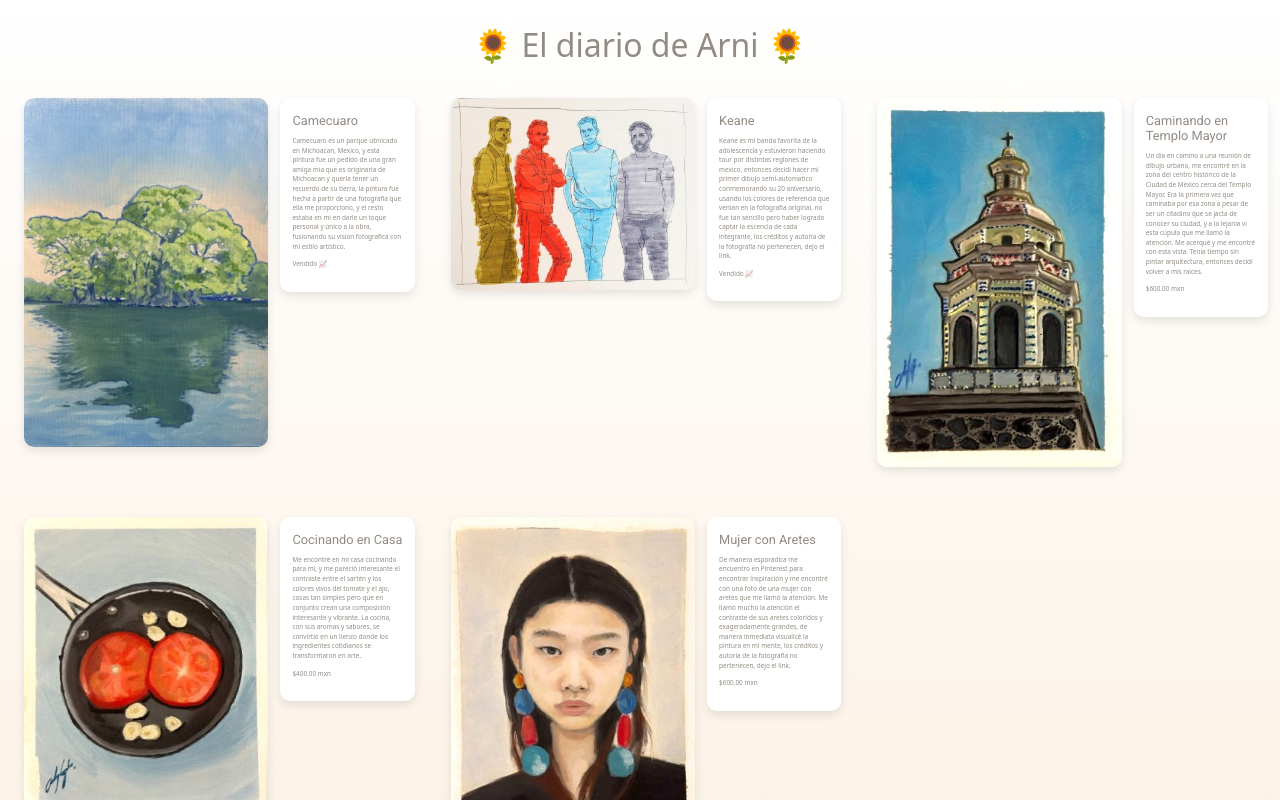
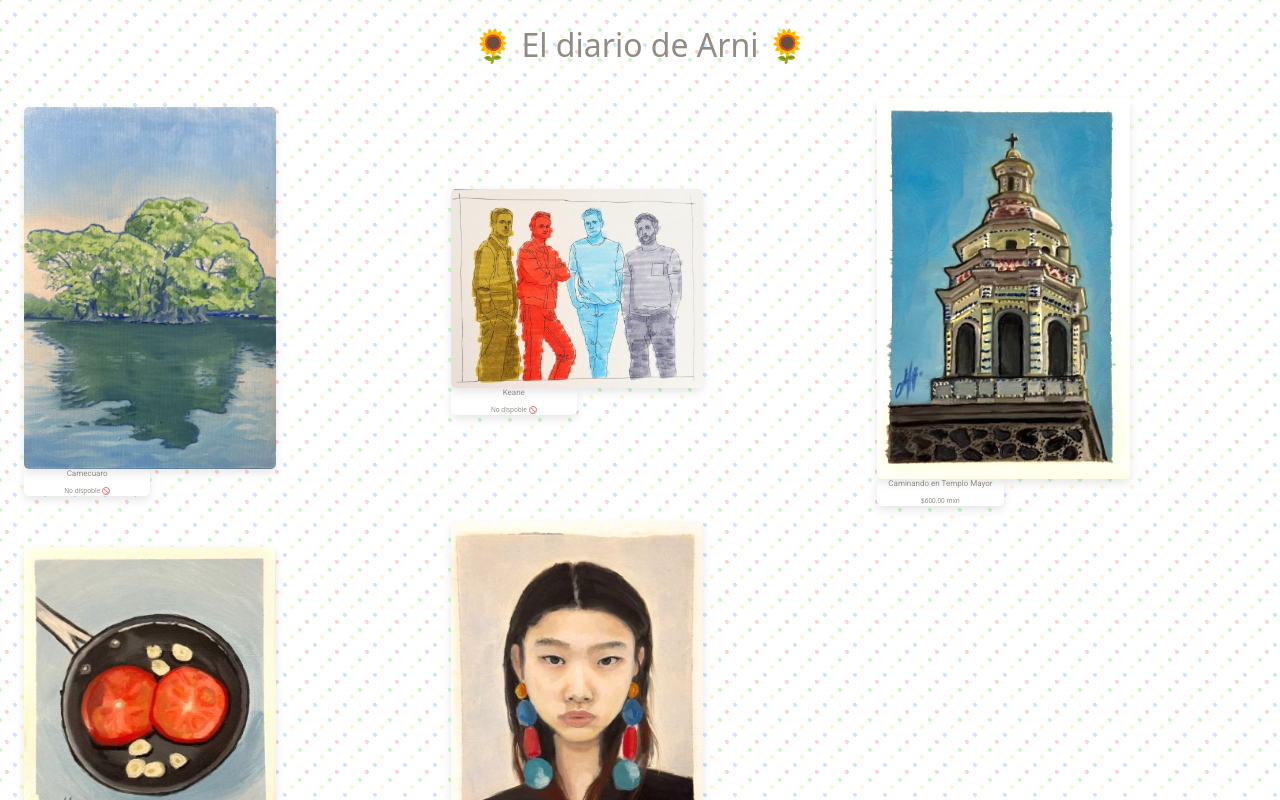
Before and after one commit to andresSaldanaAguilar/arnis_art_shop, a React (Create React App) app in the folder my-app/: page / in a window 1280 px wide. Shown: the top 800 px of the page. Built offline with nearby package versions, Linux system fonts and the light colour scheme.

Commit message:
changes of layout and background

```diff
--- a/my-app/src/App.css
+++ b/my-app/src/App.css
@@ -4,7 +4,85 @@
 }
 
 .header-and-body {
-  background: linear-gradient(to bottom, rgba(255, 255, 255, 0.8), rgba(250, 235, 215, 0.9));
+  position: relative;
+  background-color: white;
+  z-index: 1;
+}
+
+/* Dynamic polka dot background */
+.header-and-body::before {
+  content: "";
+  position: absolute;
+  top: 0;
+  left: 0;
+  width: 100%;
+  height: 100%;
+  background-image: radial-gradient(
+      circle,
+      rgba(255, 105, 97, 0.5) 10%,
+      transparent 10%
+    ),
+    radial-gradient(circle, rgba(97, 168, 255, 0.5) 10%, transparent 10%),
+    radial-gradient(circle, rgba(88, 230, 88, 0.5) 10%, transparent 10%),
+    radial-gradient(circle, rgba(255, 222, 89, 0.5) 10%, transparent 10%);
+  background-size: 30px 30px;
+  background-position: 0 0, 15px 15px, 7px 22px, 22px 7px;
+  animation: polkaDotColor 20s linear infinite;
+  z-index: -1;
+  opacity: 0.6;
+}
+
+@keyframes polkaDotColor {
+  0% {
+    background-image: radial-gradient(
+        circle,
+        rgba(255, 105, 97, 0.5) 10%,
+        transparent 10%
+      ),
+      radial-gradient(circle, rgba(97, 168, 255, 0.5) 10%, transparent 10%),
+      radial-gradient(circle, rgba(88, 230, 88, 0.5) 10%, transparent 10%),
+      radial-gradient(circle, rgba(255, 222, 89, 0.5) 10%, transparent 10%);
+  }
+  25% {
+    background-image: radial-gradient(
+        circle,
+        rgba(97, 168, 255, 0.5) 10%,
+        transparent 10%
+      ),
+      radial-gradient(circle, rgba(88, 230, 88, 0.5) 10%, transparent 10%),
+      radial-gradient(circle, rgba(255, 222, 89, 0.5) 10%, transparent 10%),
+      radial-gradient(circle, rgba(255, 105, 97, 0.5) 10%, transparent 10%);
+  }
+  50% {
+    background-image: radial-gradient(
+        circle,
+        rgba(88, 230, 88, 0.5) 10%,
+        transparent 10%
+      ),
+      radial-gradient(circle, rgba(255, 222, 89, 0.5) 10%, transparent 10%),
+      radial-gradient(circle, rgba(255, 105, 97, 0.5) 10%, transparent 10%),
+      radial-gradient(circle, rgba(97, 168, 255, 0.5) 10%, transparent 10%);
+  }
+  75% {
+    background-image: radial-gradient(
+        circle,
+        rgba(255, 222, 89, 0.5) 10%,
+        transparent 10%
+      ),
+      radial-gradient(circle, rgba(255, 105, 97, 0.5) 10%, transparent 10%),
+      radial-gradient(circle, rgba(97, 168, 255, 0.5) 10%, transparent 10%),
+      radial-gradient(circle, rgba(88, 230, 88, 0.5) 10%, transparent 10%);
+  }
+  100% {
+    background-image: radial-gradient(
+        circle,
+        rgba(255, 105, 97, 0.5) 10%,
+        transparent 10%
+      ),
+      radial-gradient(circle, rgba(97, 168, 255, 0.5) 10%, transparent 10%),
+      radial-gradient(circle, rgba(88, 230, 88, 0.5) 10%, transparent 10%),
+      radial-gradient(circle, rgba(255, 222, 89, 0.5) 10%, transparent 10%);
+  }
 }
 
 .header-container {
--- a/my-app/src/App.tsx
+++ b/my-app/src/App.tsx
@@ -1,72 +1,79 @@
-import React, { useState } from 'react';
-import Frame from './Components/Frame.tsx';
-import SidePanel from './Components/SidePanel.tsx';
-import Footer from './Components/Footer.tsx';
-import './App.css';
-import Caminando from './Images/Caminando_En_Templo_Mayor.JPG';
-import CaminandoRef from './Images/Caminando_En_Templo_Mayor_Ref.JPG';
-import Cocinando from './Images/Cocinando_En_Casa.JPG';
-import CocinandoRef from './Images/Cocinando_En_Casa_Ref.jpg';
-import Mujer from './Images/Mujer_Con_Aretes.JPG';
-import MujerRef from './Images/Mujer_Con_Aretes_Ref.jpg';
-import Keane from './Images/Keane.jpg';
-import KeaneRef from './Images/Keane_Ref.jpg';
-import Trees from './Images/trees.JPG';
-import TreesRef from './Images/trees_Ref.JPG';
-import { Container, Row, Col } from 'react-bootstrap';
-import 'bootstrap/dist/css/bootstrap.min.css';
+import React, { useState } from "react";
+import Frame from "./Components/Frame.tsx";
+import SidePanel from "./Components/SidePanel.tsx";
+import Footer from "./Components/Footer.tsx";
+import "./App.css";
+import Caminando from "./Images/Caminando_En_Templo_Mayor.JPG";
+import CaminandoRef from "./Images/Caminando_En_Templo_Mayor_Ref.JPG";
+import Cocinando from "./Images/Cocinando_En_Casa.JPG";
+import CocinandoRef from "./Images/Cocinando_En_Casa_Ref.jpg";
+import Mujer from "./Images/Mujer_Con_Aretes.JPG";
+import MujerRef from "./Images/Mujer_Con_Aretes_Ref.jpg";
+import Keane from "./Images/Keane.jpg";
+import KeaneRef from "./Images/Keane_Ref.jpg";
+import Trees from "./Images/trees.JPG";
+import TreesRef from "./Images/trees_Ref.JPG";
+import { Container, Row, Col } from "react-bootstrap";
+import "bootstrap/dist/css/bootstrap.min.css";
 
 const item1 = {
   image: Caminando,
   imageRef: CaminandoRef,
-  title: 'Caminando en Templo Mayor',
-  description: 'Un día en camino a una reunión de dibujo urbano, me encontré en la zona del centro histórico de la Ciudad de México cerca del Templo Mayor. Era la primera vez que caminaba por esa zona a pesar de ser un citadino que se jacta de conocer su ciudad, y a la lejanía vi esta cúpula que me llamó la atención. Me acerqué y me encontré con esta vista. Tenía tiempo sin pintar arquitectura, entonces decidí volver a mis raíces.',
+  title: "Caminando en Templo Mayor",
+  description:
+    "Un día en camino a una reunión de dibujo urbano, me encontré en la zona del centro histórico de la Ciudad de México cerca del Templo Mayor. Era la primera vez que caminaba por esa zona a pesar de ser un citadino que se jacta de conocer su ciudad, y a la lejanía vi esta cúpula que me llamó la atención. Me acerqué y me encontré con esta vista. Tenía tiempo sin pintar arquitectura, entonces decidí volver a mis raíces.",
   cost: 600,
-  material: 'Óleo en papel',
-  dimensions: '20x30cm',
+  material: "Óleo en papel",
+  dimensions: "20x30cm",
   disponible: true,
 };
 
 const item2 = {
   image: Cocinando,
   imageRef: CocinandoRef,
-  title: 'Cocinando en Casa',
-  description: 'Me encontré en mi casa cocinando para mí, y me pareció interesante el contraste entre el sartén y los colores vivos del tomate y el ajo, cosas tan simples pero que en conjunto crean una composición interesante y vibrante. La cocina, con sus aromas y sabores, se convirtió en un lienzo donde los ingredientes cotidianos se transformaron en arte.',
+  title: "Cocinando en Casa",
+  description:
+    "Me encontré en mi casa cocinando para mí, y me pareció interesante el contraste entre el sartén y los colores vivos del tomate y el ajo, cosas tan simples pero que en conjunto crean una composición interesante y vibrante. La cocina, con sus aromas y sabores, se convirtió en un lienzo donde los ingredientes cotidianos se transformaron en arte.",
   cost: 400,
-  material: 'Óleo en papel',
-  dimensions: '18x22cm',
+  material: "Óleo en papel",
+  dimensions: "18x22cm",
   disponible: true,
 };
 
 const item3 = {
   image: Mujer,
   imageRef: MujerRef,
-  title: 'Mujer con Aretes',
-  description: 'De manera esporádica me encuentro en Pinterest para encontrar inspiración y me encontré con una foto de una mujer con aretes que me llamó la atención. Me llamó mucho la atención el contraste de sus aretes coloridos y exageradamente grandes, de manera inmediata visualicé la pintura en mi mente, los créditos y autoría de la fotografia no pertenecen, dejo el link.',
+  title: "Mujer con Aretes",
+  description:
+    "De manera esporádica me encuentro en Pinterest para encontrar inspiración y me encontré con una foto de una mujer con aretes que me llamó la atención. Me llamó mucho la atención el contraste de sus aretes coloridos y exageradamente grandes, de manera inmediata visualicé la pintura en mi mente, los créditos y autoría de la fotografia no pertenecen, dejo el link.",
   cost: 600,
-  material: 'Óleo en papel',
-  dimensions: '22x30',
+  material: "Óleo en papel",
+  dimensions: "22x30",
   disponible: true,
-  reference: 'https://pin.it/eUk4cQZwi',
+  reference: "https://pin.it/eUk4cQZwi",
 };
 
 const item4 = {
   image: Keane,
   imageRef: KeaneRef,
-  title: 'Keane',  description: 'Keane es mi banda favorita de la adolescencia y estuvieron haciendo tour por distintas regiones de mexico, entonces decidi hacer mi primer dibujo semi-automatico conmemorando su 20 aniversario, usando los colores de referencia que venian en la fotografia original, no fue tan sencillo pero haber logrado captar la escencia de cada integrante, los créditos y autoría de la fotografia no pertenecen, dejo el link.',
+  title: "Keane",
+  description:
+    "Keane es mi banda favorita de la adolescencia y estuvieron haciendo tour por distintas regiones de mexico, entonces decidi hacer mi primer dibujo semi-automatico conmemorando su 20 aniversario, usando los colores de referencia que venian en la fotografia original, no fue tan sencillo pero haber logrado captar la escencia de cada integrante, los créditos y autoría de la fotografia no pertenecen, dejo el link.",
   cost: 600,
-  material: 'Dibujo automatico y marcador de alcohol',
-  dimensions: '22x30',
+  material: "Dibujo automatico y marcador de alcohol",
+  dimensions: "22x30",
   disponible: false,
 };
 
 const item5 = {
   image: Trees,
   imageRef: TreesRef,
-  title: 'Camecuaro',  description: 'Camecuaro es un parque ubnicado en Michoacan, Mexico, y esta pintura fue un pedido de una gran amiga mia que es originaria de Michoacan y queria tener un recuerdo de su tierra, la pintura fue hecha a partir de una fotografia que ella me proporciono, y el resto estaba en mi en darle un toque personal y único a la obra, fusionando su vision fotografica con mi estilo artístico.',
+  title: "Camecuaro",
+  description:
+    "Camecuaro es un parque ubnicado en Michoacan, Mexico, y esta pintura fue un pedido de una gran amiga mia que es originaria de Michoacan y queria tener un recuerdo de su tierra, la pintura fue hecha a partir de una fotografia que ella me proporciono, y el resto estaba en mi en darle un toque personal y único a la obra, fusionando su vision fotografica con mi estilo artístico.",
   cost: 600,
-  material: 'Óleo en papel',
-  dimensions: '22x30',
+  material: "Óleo en papel",
+  dimensions: "22x30",
   disponible: false,
 };
 
@@ -76,27 +83,47 @@ function App() {
 
   return (
     <div className="App">
-      <div className='header-and-body'>
+      <div className="header-and-body">
         <div className="header-container">
           <h2 className="header">🌻 El diario de Arni 🌻</h2>
         </div>
         <Container className="body-container" fluid>
           <div>
-        <Row>
-          <Col xs={12} md={4}>
-            <Frame {...item5} onClick={() => setIsPanelOpen(true)} setItem={setItem}></Frame>
+            <Row className="align-items-center">
+              <Col xs={4} md={4}>
+                <Frame
+                  {...item5}
+                  onClick={() => setIsPanelOpen(true)}
+                  setItem={setItem}
+                ></Frame>
               </Col>
-          <Col xs={12} md={4}>
-            <Frame {...item4} onClick={() => setIsPanelOpen(true)} setItem={setItem}></Frame>
+              <Col xs={4} md={4}>
+                <Frame
+                  {...item4}
+                  onClick={() => setIsPanelOpen(true)}
+                  setItem={setItem}
+                ></Frame>
               </Col>
-          <Col xs={12} md={4}>
-            <Frame {...item1} onClick={() => setIsPanelOpen(true)} setItem={setItem}></Frame>
+              <Col xs={4} md={4}>
+                <Frame
+                  {...item1}
+                  onClick={() => setIsPanelOpen(true)}
+                  setItem={setItem}
+                ></Frame>
               </Col>
-          <Col xs={12} md={4}>
-            <Frame {...item2} onClick={() => setIsPanelOpen(true)} setItem={setItem}></Frame>
+              <Col xs={4} md={4}>
+                <Frame
+                  {...item2}
+                  onClick={() => setIsPanelOpen(true)}
+                  setItem={setItem}
+                ></Frame>
               </Col>
-          <Col xs={12} md={4}>
-            <Frame {...item3} onClick={() => setIsPanelOpen(true)} setItem={setItem}></Frame>
+              <Col xs={4} md={4}>
+                <Frame
+                  {...item3}
+                  onClick={() => setIsPanelOpen(true)}
+                  setItem={setItem}
+                ></Frame>
               </Col>
             </Row>
           </div>
@@ -104,7 +131,11 @@ function App() {
         <hr className="separator" />
         <Footer />
       </div>
-      <SidePanel isOpen={isPanelOpen} item={item} onClose={() => setIsPanelOpen(false)} />
+      <SidePanel
+        isOpen={isPanelOpen}
+        item={item}
+        onClose={() => setIsPanelOpen(false)}
+      />
     </div>
   );
 }
--- a/my-app/src/Components/Footer.css
+++ b/my-app/src/Components/Footer.css
@@ -1,4 +1,3 @@
-
 .footer-container {
   padding-top: 2%;
   padding-bottom: 2%;
@@ -6,12 +5,12 @@ color: #928b83;
   width: 100%;
 }
 
-.footer-image img{
+.footer-image img {
   border-radius: 10px;
 }
 
 .footer-text {
-font-family: 'Roboto', cursive;
+  font-family: "Roboto", cursive;
   text-align: left;
   width: 30%;
 }
--- a/my-app/src/Components/Frame.css
+++ b/my-app/src/Components/Frame.css
@@ -1,45 +1,9 @@
-.image-container {
-  display: flex;
-  justify-content: center;
-  align-items: center;
-}
-
 .image-container img {
   width: 100%;
-  border-radius: 10px;
+  border-radius: 5px;
   box-shadow: 0 4px 10px rgba(0, 0, 0, 0.1);
-  margin-bottom: 30px;
-}
-
-.description-card {
-  background-color: white;
-  padding: 15px;
-  border-radius: 10px;
-  box-shadow: 0 4px 10px rgba(0, 0, 0, 0.1);
-  text-align: left;
-  height: 100%; /* Ensure the column takes full height */
-}
-
-.description-card h3 {
-  font-size: 0.8em; /* Reduced font size */
-  font-family: 'Roboto', cursive;
-}
-
-.description-card p {
-  font-size: 0.4em; /* Reduced font size */
-  margin-bottom: 8px; /* Adjusted margin */
 }
 
 .frame-container {
-  margin-bottom: 20px;
+  margin-bottom: 10px;
 }
-
-@media (max-width: 576px) {
-  .image-container img {
-    width: 80%;
-  }
-  .description-card {
-    margin-top: 20px;
-    margin-bottom: 20px;
-  }
-}
--- a/my-app/src/Components/Frame.tsx
+++ b/my-app/src/Components/Frame.tsx
@@ -1,9 +1,9 @@
 import React from "react";
 import "./Frame.css";
-import Badge from "react-bootstrap/Badge";
 import Col from "react-bootstrap/Col";
 import Container from "react-bootstrap/Container";
 import Row from "react-bootstrap/Row";
+import FrameDescription from "./FrameDescription.tsx";
 
 interface FrameProps {
   image: string;
@@ -34,7 +34,6 @@ const Frame: React.FC<FrameProps> = ({
 }) => {
   return (
     <div
-      className="frame-container"
       onClick={() => {
         onClick();
         setItem({
@@ -50,30 +49,15 @@ const Frame: React.FC<FrameProps> = ({
       }}
     >
       <Container>
-        <Row className="justify-content-center">
-          <Col xs={12} md={8} className="image-container">
-            <img src={image} alt={description} />
-          </Col>
-          <Col xs={8} md={4} className="description-card ">
-            <div className="description-card-content">
-            <h3>{title}</h3>
-            <p>{description}</p>
-            <p>
-              {disponible ? (
-                <>
-                  {cost.toLocaleString("es-MX", {
-                    style: "currency",
-                    currency: "MXN",
-                  })}{" "}
-                  mxn
-                </>
-              ) : (
-                "Vendido 📈"
-              )}
-            </p>
-            </div>
-          </Col>
-        </Row>
+        <Col xs={12} md={8} className="image-container">
+          <img src={image} alt={description} />
+        </Col>
+        <FrameDescription
+          title={title}
+          description={description}
+          cost={cost}
+          disponible={disponible}
+        />
       </Container>
     </div>
   );
--- /dev/null
+++ b/my-app/src/Components/FrameDescription.css
@@ -0,0 +1,23 @@
+.description-card {
+  background-color: white;
+  border-radius: 5px;
+  box-shadow: 0 4px 10px rgba(0, 0, 0, 0.1);
+  text-align: center;
+  height: 100%; /* Ensure the column takes full height */
+}
+
+.description-card h3 {
+  font-size: 0.5em; /* Reduced font size */
+  font-family: "Roboto", cursive;
+}
+
+.description-card p {
+  font-size: 0.4em; /* Reduced font size */
+}
+
+@media (max-width: 576px) {
+  .description-card {
+    margin-top: 20px;
+    margin-bottom: 20px;
+  }
+}
--- /dev/null
+++ b/my-app/src/Components/FrameDescription.tsx
@@ -0,0 +1,40 @@
+import React from "react";
+import Col from "react-bootstrap/Col";
+import "./FrameDescription.css";
+
+interface FrameDescriptionProps {
+  title: string;
+  description: string;
+  cost: number;
+  disponible: boolean;
+}
+
+const FrameDescription: React.FC<FrameDescriptionProps> = ({
+  title,
+  description,
+  cost,
+  disponible,
+}) => {
+  return (
+    <Col xs={12} md={4} className="description-card">
+      <div className="description-card-content">
+        <h3>{title}</h3>
+        <p>
+          {disponible ? (
+            <>
+              {cost.toLocaleString("es-MX", {
+                style: "currency",
+                currency: "MXN",
+              })}{" "}
+              mxn
+            </>
+          ) : (
+            "No dispoble 🚫"
+          )}
+        </p>
+      </div>
+    </Col>
+  );
+};
+
+export default FrameDescription;
--- a/my-app/src/Components/SidePanel.css
+++ b/my-app/src/Components/SidePanel.css
@@ -1,5 +1,5 @@
 .side-panel {
-    font-family: 'Roboto', cursive;
+  font-family: "Roboto", cursive;
   position: fixed;
   top: 0;
   left: 0;
@@ -7,10 +7,10 @@
   height: 100%;
   background-color: white;
   box-shadow: -2px 0 5px rgba(0, 0, 0, 0.5);
-    padding: 2%;
   transition: transform 0.5s ease, opacity 0.5s ease;
   transform: scale(0);
-    transform-origin: var(--transform-origin-x, center) var(--transform-origin-y, center);
+  transform-origin: var(--transform-origin-x, center)
+    var(--transform-origin-y, center);
   opacity: 0;
 }
 
```
Also changed, not shown: 2 other files (tests, documents, lock files or other folders). Lines whose indentation alone changed are shown as unchanged.
